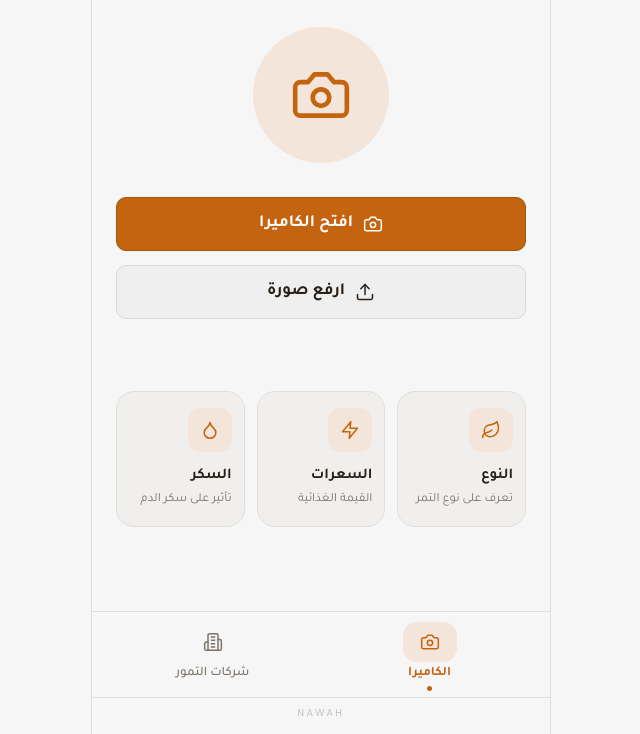
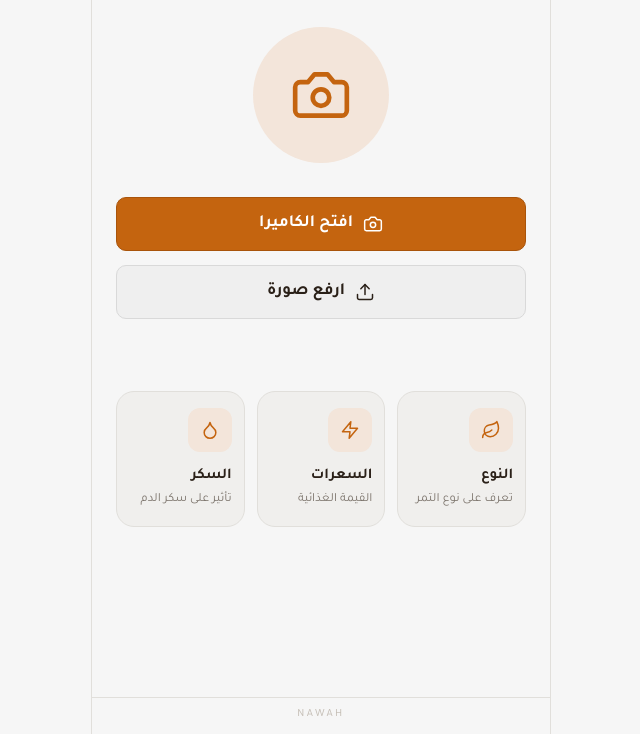
Before and after one commit to kananmohammed685-pixel/nawah, a plain HTML site: page static/index.html in a window 1280 px wide. Shown: the part 66-800 px from the top of the page, without its empty margins (319-959 px from the left). Drawn offline with Linux system fonts and the light colour scheme; no server answers.

Commit message:
Hide date companies section from the UI
Co-Authored-By: Claude Sonnet 5.5 <noreply@anthropic.com>
Claude-Session: https://claude.ai/code/session_014KAmADu6Sz7EC1xTDrMxS8

```diff
--- a/static/index.html
+++ b/static/index.html
@@ -184,7 +184,8 @@
     .sheet input { width: 100%; height: 46px; margin: 5px 0; border: 1px solid #D9D9D9; border-radius: 10px; padding: 0 14px; font-size: 16px; background: #fff; }
 
     /* ===== شريط التنقل السفلي ===== */
-    .tabs { flex: none; display: flex; border-top: 1px solid var(--line); background: var(--bg); padding: 8px 12px 4px; }
+    .tabs { display: none; /* أخفينا قسم الشركات: لا حاجة لشريط التبويبات */ }
+    .tabs-old { flex: none; display: flex; border-top: 1px solid var(--line); background: var(--bg); padding: 8px 12px 4px; }
     .tabs button {
       flex: 1; border: 0; background: none; cursor: pointer; color: var(--muted); font-size: 13px; font-weight: 500;
       display: flex; flex-direction: column; align-items: center; gap: 4px; padding: 2px;
```
